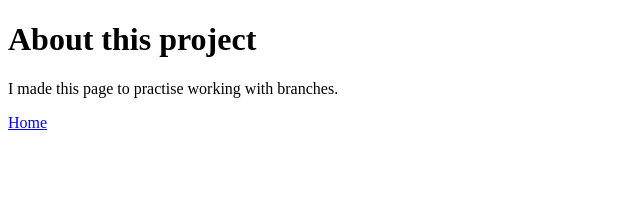
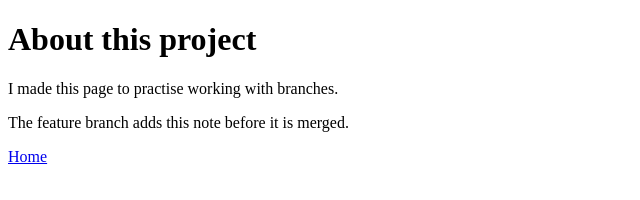
Before and after one commit to ThereIsSomething/swe-sga-2, a plain HTML site: page about.html in a window 1280 px wide. Shown: the whole page, without its empty margins (0-640 px from the left). Drawn offline with Linux system fonts and the light colour scheme.

Commit message:
Add branch note to about page

```diff
--- a/about.html
+++ b/about.html
@@ -7,6 +7,7 @@
 <body>
   <h1>About this project</h1>
   <p>I made this page to practise working with branches.</p>
+  <p>The feature branch adds this note before it is merged.</p>
   <a href="index.html">Home</a>
 </body>
 </html>
```
